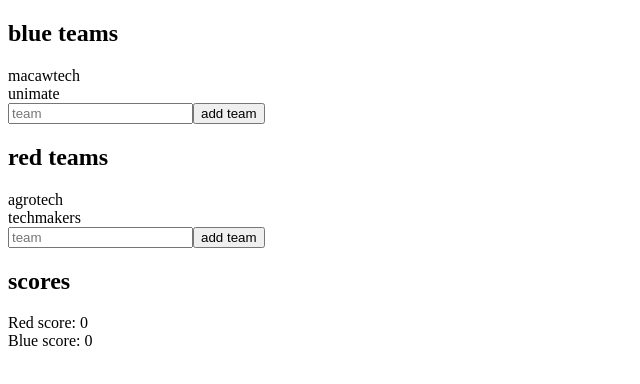
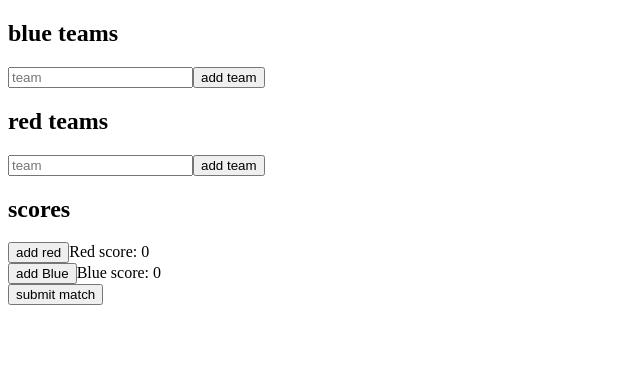
Before and after one commit to heitorsDev/uScouting-local, a React (Vite) app: page / in a window 1280 px wide. Shown: the top 384 px of the page, without its empty margins (0-640 px from the left). Built offline with nearby package versions, Linux system fonts and the light colour scheme.

Commit message:
scoring system update

```diff
--- a/package.json
+++ b/package.json
@@ -17,6 +17,7 @@
     "@types/react": "^18.2.64",
     "@types/react-dom": "^18.2.21",
     "@vitejs/plugin-react": "^4.2.1",
+    "electron": "^29.1.1",
     "eslint": "^8.57.0",
     "eslint-plugin-react": "^7.34.0",
     "eslint-plugin-react-hooks": "^4.6.0",
--- a/src/App.jsx
+++ b/src/App.jsx
@@ -4,7 +4,12 @@ import Scoring from './components/Scoring'
 function App() {
 
   return (
-    <Scoring></Scoring>
+    <Scoring
+      bluescore={0}
+      redscore={0}
+      blueteams={[]}
+      redteams={[]}>
+    </Scoring>
     )
 }
 
--- a/src/components/Scoring.jsx
+++ b/src/components/Scoring.jsx
@@ -1,45 +1,117 @@
-import React, { useState } from "react";
+import React, { useState, useEffect } from "react";
 
-export default function Scoring() {
-    const [redScore, setRedScore] = useState(0);
-    const [blueScore, setBlueScore] = useState(0);
-    const [redAlliance,setRedAlliance] = useState(["agrotech", "techmakers"])
-    const [blueAlliance,setBlueAlliance] = useState(["macawtech", "unimate"])
 
-    const listBlue = blueAlliance.map(team => <div>{team}</div>);
 
-    const [inputBlueTeam, setInputBlueTeam] = useState(null)
+export default function Scoring({ bluescore, redscore, blueteams, redteams }) {
+  const [redScore, setRedScore] = useState(redscore);
+
+  useEffect(() => {
+    setRedScore(redscore);
+  }, [redscore]);
+
+  const [blueScore, setBlueScore] = useState(bluescore);
+
+  useEffect(() => {
+    setBlueScore(bluescore);
+  }, [bluescore]);
+
+  const [redAlliance, setRedAlliance] = useState(redteams);
+
+  useEffect(() => {
+    setRedAlliance(redteams);
+  }, [redteams]);
+
+  const [blueAlliance, setBlueAlliance] = useState(blueteams);
+
+  useEffect(() => {
+    setBlueAlliance(blueteams);
+  }, [blueteams]);
+
+  const [inputBlueTeam, setInputBlueTeam] = useState("");
+  const [inputRedTeam, setInputRedTeam] = useState("");
+
+
+
+  const handleRemoveRed = (index) => {
+    const newArr = [...redAlliance];
+    newArr.splice(index, 1);
+    setRedAlliance(newArr);
+  };
+
+  const handleRemoveBlue = (index) => {
+    const newArr = [...blueAlliance];
+    newArr.splice(index, 1);
+    setBlueAlliance(newArr);
+  };
+
+  const listBlue = blueAlliance.map((team, index) => (
+    <div key={index}>
+      <div>{team}</div>{" "}
+      <button onClick={() => handleRemoveBlue(index)}>-</button>
+    </div>
+  ));
+
+  const listRed = redAlliance.map((team, index) => (
+    <div key={index}>
+      <div>{team}</div>{" "}
+      <button onClick={() => handleRemoveRed(index)}>-</button>
+    </div>
+  ));
+
+
+  const handleAddTeamRed = () => {
+    if (inputRedTeam !== "" && redAlliance.length <= 2) {
+      setRedAlliance([...redAlliance, inputRedTeam]);
+      setInputRedTeam("");
+    }
+  };
 
   const handleAddTeamBlue = () => {
-        if (inputBlueTeam != null || inputBlueTeam!=""){
-            setBlueAlliance([...blueAlliance, inputBlueTeam])
+    if (inputBlueTeam !== "" && blueAlliance.length <= 2) {
+      setBlueAlliance([...blueAlliance, inputBlueTeam]);
+      setInputBlueTeam("");
     }
+  };
+
+  // scoring debug NOT DEFINITIVE
+
+  const testAddBlue = () => {
+    setBlueScore(blueScore + 10);
+  };
+  const testAddRed = () => {
+    setRedScore(redScore + 10);
+  };
+
+
+  const submitMatch = () => {
+
   }
 
-    const listRed = redAlliance.map(team => <div>{team}</div>);
-
-    const [inputRedTeam, setInputRedTeam] = useState(null)
-
-    const handleAddTeamRed = () => {
-        if (inputRedTeam != null || inputRedTeam!=""){
-            setRedAlliance([...redAlliance, inputRedTeam])
-        }
-    }
-
-
   return (
-
-
     <div>
       <h2>blue teams</h2>
       {listBlue}
-            <input type="text" placeholder="team" onInput={e => setInputBlueTeam(e.target.value)}/><button onClick={handleAddTeamBlue}>add team</button>
+      <input
+        type="text"
+        placeholder="team"
+        value={inputBlueTeam}
+        onChange={(e) => setInputBlueTeam(e.target.value)}
+      />
+      <button onClick={handleAddTeamBlue}>add team</button>
       <h2>red teams</h2>
       {listRed}
-            <input type="text" placeholder="team" onInput={e => setInputRedTeam(e.target.value)}/><button onClick={handleAddTeamRed}>add team</button>
+      <input
+        type="text"
+        placeholder="team"
+        value={inputRedTeam}
+        onChange={(e) => setInputRedTeam(e.target.value)}
+      />
+      <button onClick={handleAddTeamRed}>add team</button>
       <h2>scores</h2>
-            Red score: {redScore} <br />
-            Blue score: {blueScore}
+      <button onClick={testAddRed}> add red</button>Red score: {redScore} <br />
+      <button onClick={testAddBlue}> add Blue</button>Blue score: {blueScore}
+      <br />
+      <button onClick={submitMatch} >submit match</button>
     </div>
   );
 }
```
Also changed, not shown: 1 other file (tests, documents, lock files or other folders). Lines whose indentation alone changed are shown as unchanged.
